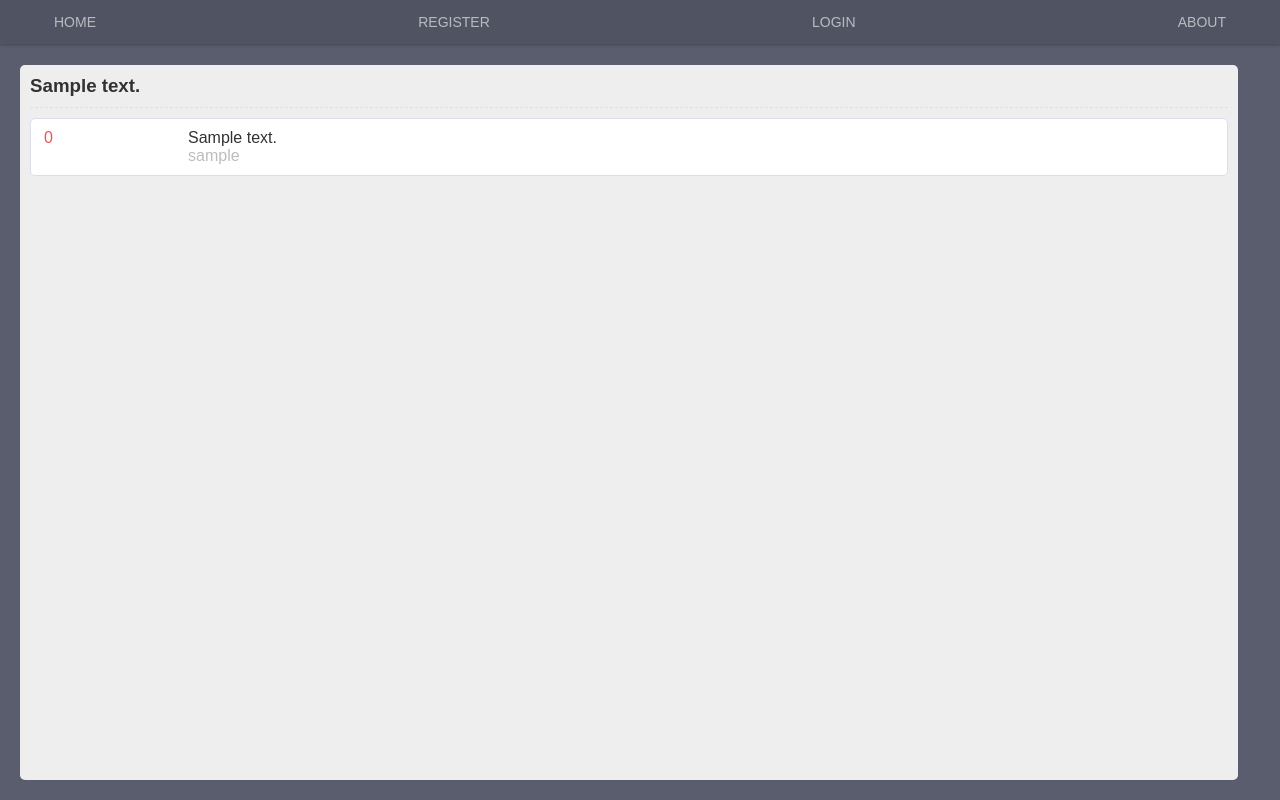
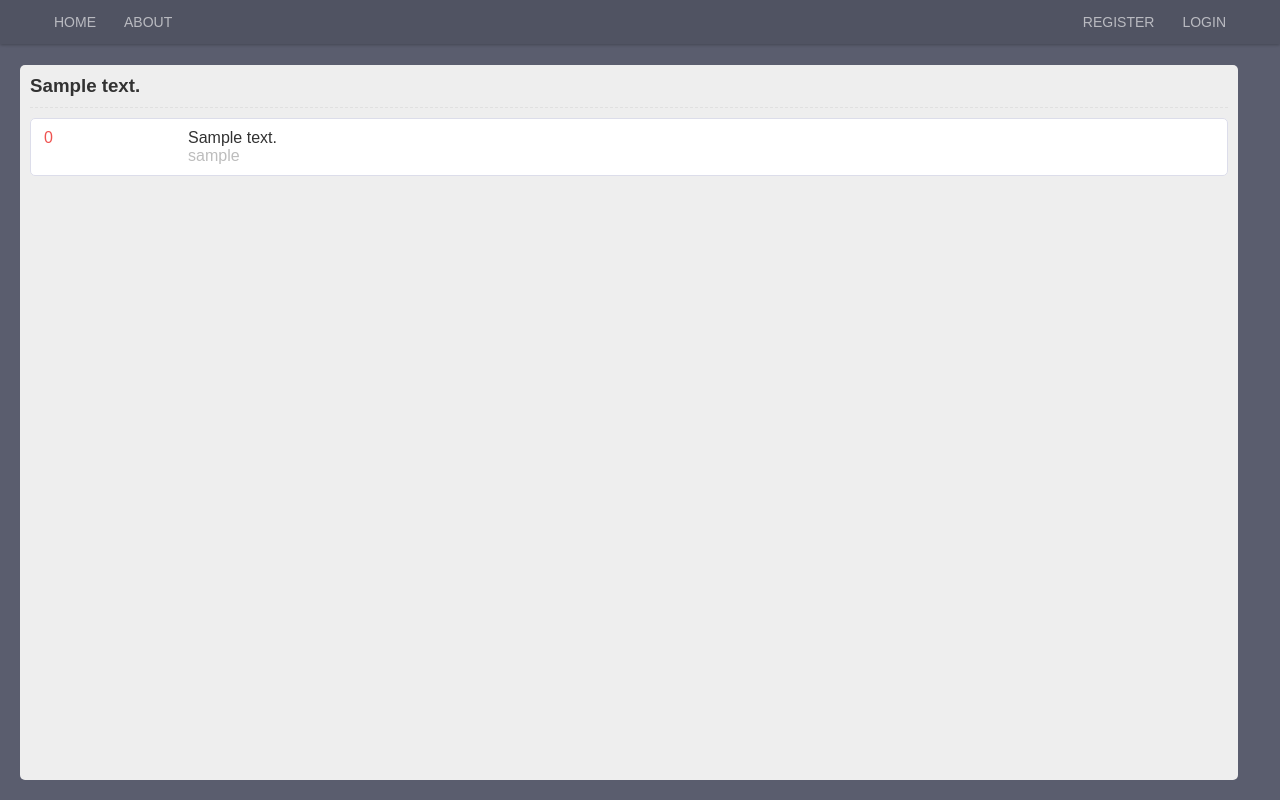
Before and after one commit to cassiebrooks/itech, a Django app: page /quokka/ in a window 1280 px wide. Run offline with Django 3.2, Linux system fonts and the light colour scheme; tables that the repository leaves empty hold one stand-in row (values such as "Sample post"); some libraries are stand-ins or nearby versions.

Commit message:
Edit nav menu

```diff
--- a/static/css/style.css
+++ b/static/css/style.css
@@ -13,7 +13,6 @@ nav ul {
 	list-style-type: none;
 	padding-left: 0;
 	display: flex;
-	justify-content: space-between;
 	margin: 0;
 }
 
@@ -34,6 +33,10 @@ nav {
 	position: fixed;
 	width: 100%;
 	z-index: 1;
+}
+
+.pull-right {
+    margin-left: auto;
 }
 
 nav a {
@@ -210,8 +213,8 @@ li.answer {
 
 .answer input {
 	display: none;
-	background: linear-gradient(to bottom,#61bd4f 0,#5aac44 100%);
-	box-shadow: 0 1px 0 #3f6f21;
+	background: linear-gradient(to bottom,#EF5350 0,#EF5350 100%);
+	box-shadow: 0 1px 0 #C13D3B;
 	color: #fff;
 	outline: none;
 	border: none;
--- a/templates/base.html
+++ b/templates/base.html
@@ -22,6 +22,9 @@
             <div class="nav-wrapper">
                 <ul>
                     <li><a href="{% url 'index' %}">Home</a></li>
+                    <li><a href="{% url 'about' %}">About</a></li>
+                    <li class="pull-right">
+                        <ul>
                 	       {% if user.is_authenticated %}
                 	        <li><a href="{% url 'add_answer' %}">Add an answer</a></li>
                              <li><a href="{% url 'auth_logout' %}?next=/quokka/">Logout</a></li>
@@ -29,7 +32,8 @@
                             <li><a href="{% url 'registration_register' %}">Register</a></li>
                             <li><a href="{% url 'auth_login' %}">Login</a></li>
                 	       {% endif %}
-        	        <li><a href="{% url 'about' %}">About</a></li>
+                        </ul>
+                    </li>
         	    </ul>
             </div>
     	</nav>
```
Lines whose indentation alone changed are shown as unchanged.
